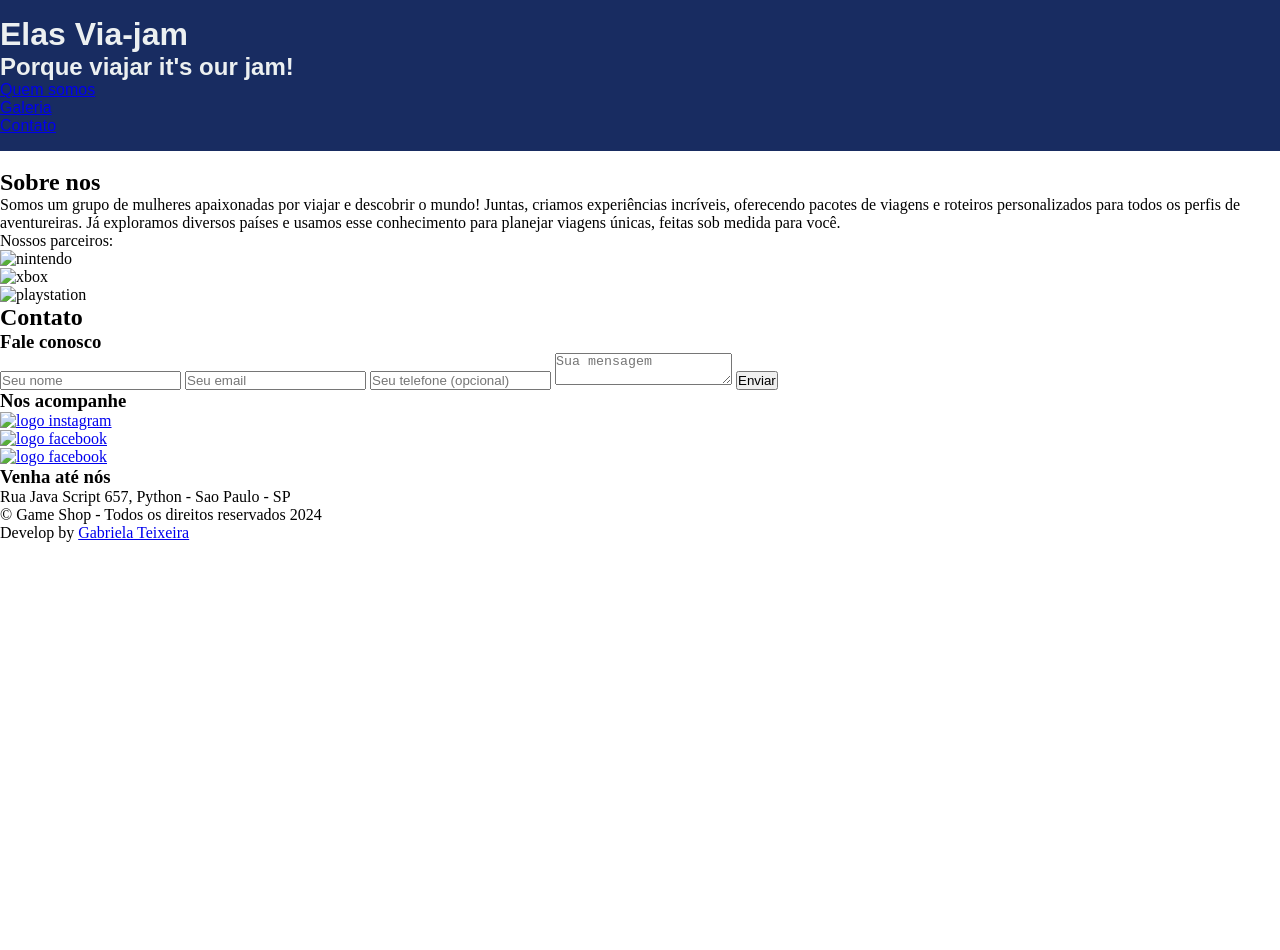
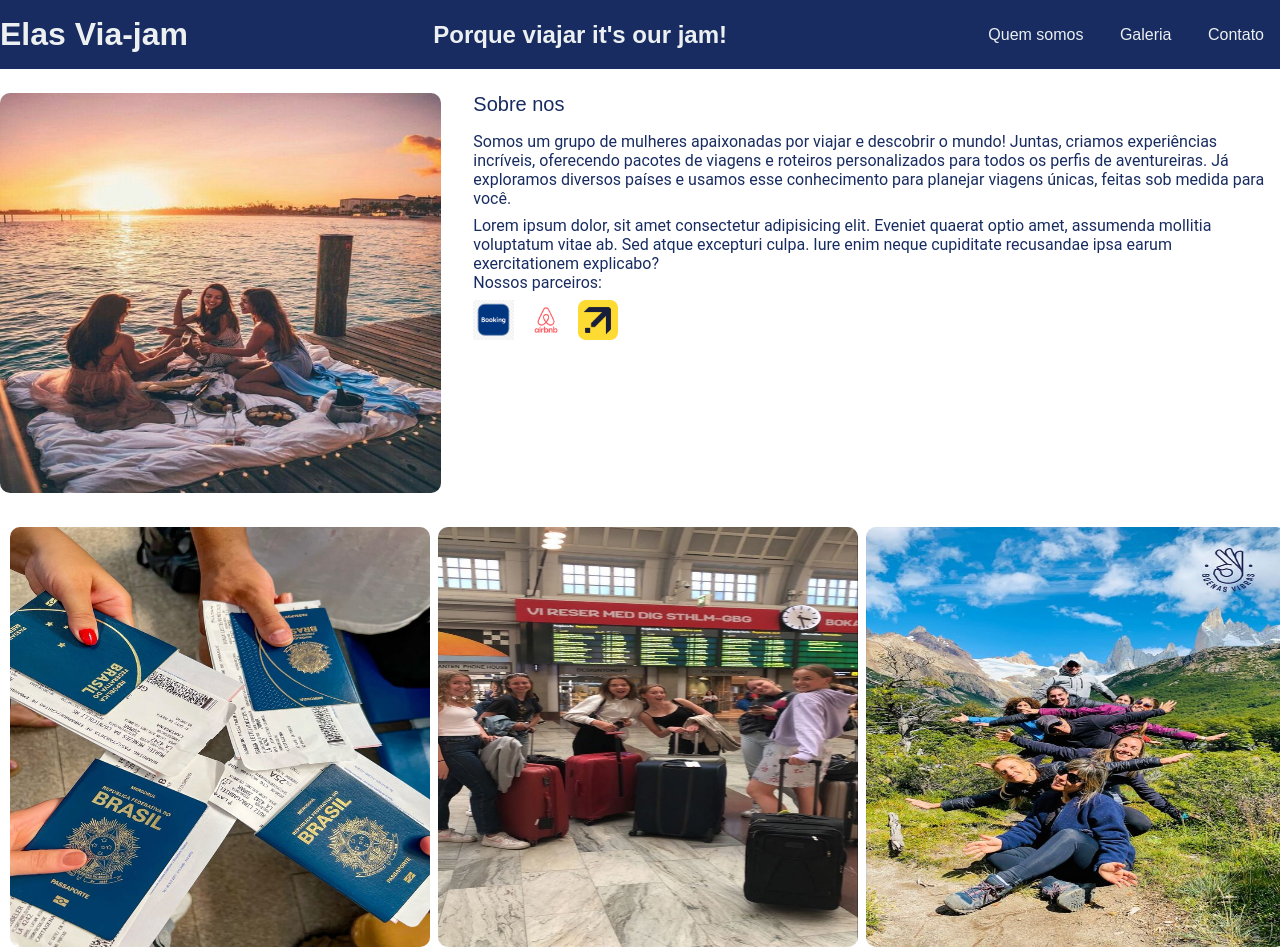
Before and after one commit to gaba-teixeira/myProject1, a plain HTML site: page index.html in a window 1280 px wide. Shown: the top 950 px of the page. Before the commit the page ends 800 px from the top, so only its background shows below. Drawn offline with Linux system fonts and the light colour scheme.

Commit message:
Added section gallery and grid on css

```diff
--- a/index.html
+++ b/index.html
@@ -23,7 +23,11 @@
 
     <section id="about">
       <div class="container">
-        <img class="italy-img" src="" alt="" />
+        <img
+          class="amigas-img"
+          src="./images/images/img4.jpg"
+          alt="foto de passaporte"
+        />
         <div>
           <h2>Sobre nos</h2>
           <p>
@@ -34,21 +38,45 @@
             conhecimento para planejar viagens únicas, feitas sob medida para
             você.
           </p>
-          <p>Nossos parceiros:</p>
+          <p>
+            Lorem ipsum dolor, sit amet consectetur adipisicing elit. Eveniet
+            quaerat optio amet, assumenda mollitia voluptatum vitae ab. Sed
+            atque excepturi culpa. Iure enim neque cupiditate recusandae ipsa
+            earum exercitationem explicabo?
+            <br />
+            Nossos parceiros:
+          </p>
 
           <ul class="brand-list">
             <li>
-              <img src="./images/nintendo.png" alt="nintendo" width="100px" />
+              <img
+                src="./images/images/png-transparent-booking-com-app-logo-tech-companies-thumbnail.png"
+                alt="booking logo"
+              />
             </li>
-            <li><img src="./images/xbox.png" alt="xbox" /></li>
+            <li>
+              <img src="./images/images/airbnb-logo-0.png" alt="airbnb logo" />
+            </li>
 
-            <li><img src="./images/playstation.png" alt="playstation" /></li>
+            <li><img src="./images/images/images.png" alt="expedia logo" /></li>
           </ul>
         </div>
       </div>
     </section>
     <section id="pics">
-      <div class="container"></div>
+      <div class="container">
+        <div class="image-gallery">
+          <img
+            src="images/images/55a164576c293aaadce1e8221080e1c3.jpg"
+            alt="passaporte"
+          />
+          <img src="images/images/img2.jpg" alt="mulheres segurando malas" />
+          <img src="images/images/img3.jpg" alt="mulheres em uma trilha" />
+          <img src="images/images/img5.jpg" alt="mulheres andando" />
+          <img src="images/images/img6.jpg" alt="mulheres em um trem" />
+          <img src="images/images/images.jpg" alt="mulheres na praia" />
+        </div>
+      </div>
     </section>
     <section id="contact">
       <div class="container">
@@ -65,21 +93,23 @@
             </form>
           </div>
           <div>
-            <h3>Nos acompanhe</h3>
+            <h3>Nos acompanhe:</h3>
             <ul class="social-links">
               <li>
                 <a href="#" title="Siga-nos no Instagram"
-                  ><img src="./images/instagram.png" alt="logo instagram"
+                  ><img
+                    src="./images/images/instagram.png"
+                    alt="logo instagram"
                 /></a>
               </li>
               <li>
                 <a href="#" title="Siga-nos no facebook"
-                  ><img src="./images/facebook.png" alt="logo facebook"
+                  ><img src="./images/images/facebook.png" alt="logo facebook"
                 /></a>
               </li>
               <li>
                 <a href="#" title="Visite nosso canal no Youtube"
-                  ><img src="./images/youtube.png" alt="logo facebook"
+                  ><img src="./images/images/youtube.png" alt="logo facebook"
                 /></a>
               </li>
             </ul>
--- a/main.css
+++ b/main.css
@@ -11,3 +11,168 @@ header {
   font-family: "Bungee", sans-serif;
   font-weight: normal;
 }
+body,
+input,
+textarea {
+  font-family: "Roboto", system-ui;
+}
+
+header nav li {
+  display: inline;
+  margin: auto 16px;
+  font-size: 16px;
+}
+
+header nav a {
+  color: #ecf0f1;
+  text-decoration: none;
+}
+
+header nav a:hover {
+  text-decoration: underline;
+}
+.container {
+  max-width: 1280px;
+  width: 100%;
+  margin: 0 auto;
+}
+header .container,
+section .container {
+  display: flex;
+  align-items: center;
+  justify-content: space-between;
+}
+
+.brand-list img {
+  height: 40px;
+  margin-right: 8px;
+}
+
+.brand-list li {
+  display: inline;
+}
+section .container {
+  align-items: flex-start;
+}
+
+#about {
+  padding: 24px 0;
+  color: #182c61;
+}
+
+section h2 {
+  margin-bottom: 16px;
+  font-family: "Bungee", sans-serif;
+  font-size: 20px;
+  font-weight: normal;
+  color: #182c61;
+}
+
+section p {
+  margin-bottom: 8px;
+}
+
+.amigas-img {
+  margin-right: 32px;
+  height: 400px;
+  width: 100%;
+  border-radius: 10px;
+}
+
+#pics img {
+  height: 420px;
+  width: 420px;
+  border-radius: 10px;
+}
+
+#pics img:hover {
+  transform: scale(1.3);
+}
+.image-gallery {
+  display: grid;
+  grid-template-columns: 420px 420px 420px;
+  grid-gap: 8px;
+  padding: 10px;
+}
+
+.social-links img {
+  height: 24px;
+  margin-top: 8px;
+}
+
+.social-links li {
+  display: inline;
+  margin-right: 8px;
+}
+
+.social-links a {
+  text-decoration: none;
+}
+
+#contact {
+  margin-top: 20px;
+}
+#contact .container {
+  display: block;
+}
+
+.contact-options {
+  display: flex;
+  justify-content: space-between;
+  margin-top: 8px;
+  color: #182c61;
+}
+
+form input,
+textarea,
+button {
+  display: block;
+  width: 300px;
+  margin-bottom: 8px;
+  padding: 8px;
+}
+
+form input:focus,
+textarea:focus {
+  outline-color: #182c61;
+}
+
+form textarea {
+  resize: none;
+  height: 180px;
+}
+
+form button {
+  background-color: #182c61;
+  color: #fff;
+  border-radius: 10px;
+  border: none;
+  font-family: "Bungee", sans-serif;
+}
+
+form button:hover {
+  color: #182c61;
+  background-color: #fff;
+  cursor: pointer;
+}
+section h3,
+form {
+  color: #182c61;
+  font-family: "Bungee", sans-serif;
+  font-size: 16px;
+  font-weight: normal;
+  margin-bottom: 8px;
+}
+
+footer {
+  background-color: #182c61;
+  color: #ecf0f1;
+  opacity: 90%;
+  padding: 16px 0;
+  text-align: center;
+  font-size: small;
+}
+
+footer a {
+  color: #ecf0f1;
+}
```
Also changed, not shown: images/images/images.jpg (added).
